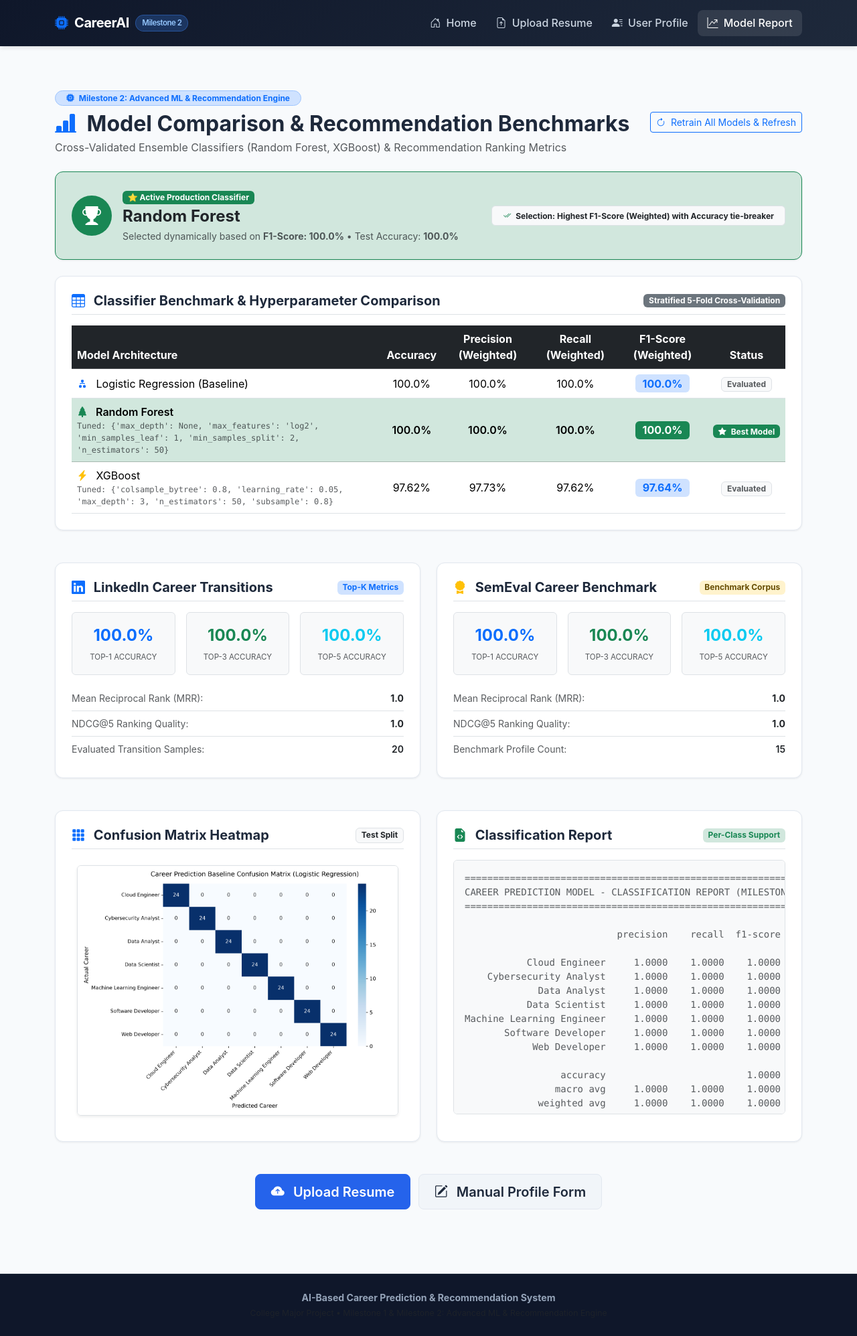
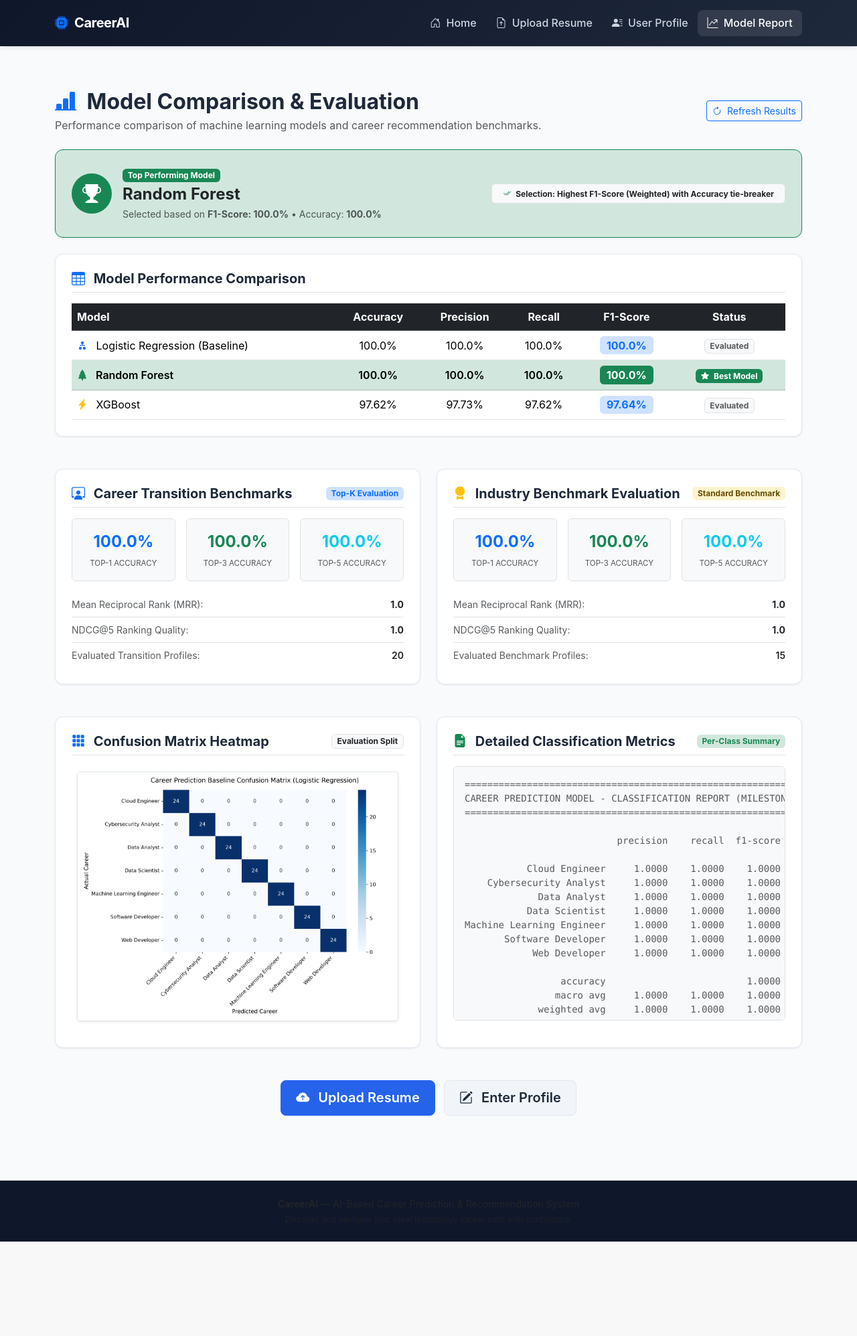
Before and after one commit to makshaya09/-C-Users-maksh-Desktop-infosys-career_prediction_system-, a Flask app: page /report in a window 1280 px wide. Shown: the whole page at 67% size. After the commit the page ends 1854 px from the top, so only its background shows below. Run offline with Flask 3, Linux system fonts and the light colour scheme.

Commit message:
Clean up and simplify UI: remove milestone badges, technical jargon, and raw JSON configurations

```diff
--- a/app.py
+++ b/app.py
@@ -150,7 +150,7 @@ def parse_resume_route():
             "name": "",
             "email": "",
             "education": parsed_data.get("primary_education", "B.Tech"),
-            "degree_major": "Computer Science",
+            "degree_major": "",
             "skills": skills_str,
             "experience": parsed_data.get("experience", 0),
             "certifications": certifications_str,
@@ -158,7 +158,7 @@ def parse_resume_route():
             "preferred_career": ""
         }
 
-        flash("Resume successfully parsed with SpaCy NER! Review and confirm your profile details.", "success")
+        flash("Resume successfully parsed! Please review and confirm your profile details.", "success")
         return render_template(
             "profile.html",
             profile_data=profile_data,
--- a/templates/base.html
+++ b/templates/base.html
@@ -19,7 +19,6 @@
       <a class="navbar-brand" href="{{ url_for('index') }}">
         <i class="bi bi-cpu-fill text-primary"></i>
         <span>CareerAI</span>
-        <span class="brand-badge">Milestone 2</span>
       </a>
       <button class="navbar-toggler" type="button" data-bs-toggle="collapse" data-bs-target="#navbarNav">
         <span class="navbar-toggler-icon"></span>
@@ -71,10 +70,10 @@
   </main>
 
   <!-- Footer -->
-  <footer class="mt-5">
+  <footer class="mt-5 py-4 border-top">
     <div class="container text-center">
-      <p class="mb-1"><strong>AI-Based Career Prediction &amp; Recommendation System</strong></p>
-      <p class="small text-muted mb-0">College Major Project &bull; Milestone 1 &amp; Milestone 2: Advanced ML &amp; Recommendation Engine</p>
+      <p class="mb-1 text-dark"><strong>CareerAI</strong> &mdash; AI-Based Career Prediction &amp; Recommendation System</p>
+      <p class="small text-muted mb-0">Discover and navigate your ideal technology career path with confidence.</p>
     </div>
   </footer>
 
--- a/templates/report.html
+++ b/templates/report.html
@@ -7,17 +7,14 @@
 
   <div class="d-flex justify-content-between align-items-center mb-4 flex-wrap gap-2">
     <div>
-      <div class="badge bg-primary-subtle text-primary border border-primary-subtle px-3 py-1 rounded-pill mb-2">
-        <i class="bi bi-cpu-fill me-1"></i> Milestone 2: Advanced ML &amp; Recommendation Engine
-      </div>
       <h2 class="fw-bold mb-1">
-        <i class="bi bi-bar-chart-line-fill text-primary me-2"></i> Model Comparison &amp; Recommendation Benchmarks
+        <i class="bi bi-bar-chart-line-fill text-primary me-2"></i> Model Comparison &amp; Evaluation
       </h2>
-      <p class="text-muted mb-0">Cross-Validated Ensemble Classifiers (Random Forest, XGBoost) &amp; Recommendation Ranking Metrics</p>
+      <p class="text-muted mb-0">Performance comparison of machine learning models and career recommendation benchmarks.</p>
     </div>
     <form action="{{ url_for('retrain_model_route') }}" method="POST" class="d-inline">
       <button type="submit" class="btn btn-outline-primary btn-sm">
-        <i class="bi bi-arrow-clockwise me-1"></i> Retrain All Models &amp; Refresh
+        <i class="bi bi-arrow-clockwise me-1"></i> Refresh Results
       </button>
     </form>
   </div>
@@ -31,10 +28,10 @@
           <i class="bi bi-trophy-fill fs-3 text-white"></i>
         </div>
         <div>
-          <span class="badge bg-success mb-1">⭐ Active Production Classifier</span>
+          <span class="badge bg-success mb-1">Top Performing Model</span>
           <h4 class="fw-bold mb-1 text-dark">{{ model_comparison.best_model }}</h4>
           <p class="text-muted small mb-0">
-            Selected dynamically based on <strong>F1-Score: {{ (model_comparison.best_f1_score * 100) | round(2) }}%</strong> &bull; Test Accuracy: <strong>{{ (model_comparison.best_accuracy * 100) | round(2) }}%</strong>
+            Selected based on <strong>F1-Score: {{ (model_comparison.best_f1_score * 100) | round(2) }}%</strong> &bull; Accuracy: <strong>{{ (model_comparison.best_accuracy * 100) | round(2) }}%</strong>
           </p>
         </div>
       </div>
@@ -51,20 +48,19 @@
   <div class="custom-card p-4 mb-5">
     <div class="d-flex justify-content-between align-items-center mb-3 pb-2 border-bottom flex-wrap gap-2">
       <h5 class="fw-bold mb-0">
-        <i class="bi bi-table text-primary me-2"></i> Classifier Benchmark &amp; Hyperparameter Comparison
+        <i class="bi bi-table text-primary me-2"></i> Model Performance Comparison
       </h5>
-      <span class="badge bg-secondary">Stratified 5-Fold Cross-Validation</span>
     </div>
 
     <div class="table-responsive">
       <table class="table table-hover align-middle mb-0">
         <thead class="table-dark">
           <tr>
-            <th>Model Architecture</th>
+            <th>Model</th>
             <th class="text-center">Accuracy</th>
-            <th class="text-center">Precision (Weighted)</th>
-            <th class="text-center">Recall (Weighted)</th>
-            <th class="text-center">F1-Score (Weighted)</th>
+            <th class="text-center">Precision</th>
+            <th class="text-center">Recall</th>
+            <th class="text-center">F1-Score</th>
             <th class="text-center">Status</th>
           </tr>
         </thead>
@@ -75,11 +71,6 @@
               <td>
                 <i class="bi {% if 'Random Forest' in m.model %}bi-tree-fill text-success{% elif 'XGBoost' in m.model %}bi-lightning-charge-fill text-warning{% else %}bi-diagram-2-fill text-primary{% endif %} me-2"></i>
                 {{ m.model }}
-                {% if m.best_params %}
-                  <small class="d-block text-muted fw-normal font-monospace" style="font-size: 0.75rem;">
-                    Tuned: {{ m.best_params }}
-                  </small>
-                {% endif %}
               </td>
               <td class="text-center">{{ (m.accuracy * 100) | round(2) }}%</td>
               <td class="text-center">{{ (m.precision * 100) | round(2) }}%</td>
@@ -96,7 +87,7 @@
             {% endfor %}
           {% else %}
             <tr>
-              <td colspan="6" class="text-center text-muted py-3">No model comparison data available yet. Please train models.</td>
+              <td colspan="6" class="text-center text-muted py-4">No model comparison data available yet.</td>
             </tr>
           {% endif %}
         </tbody>
@@ -110,9 +101,9 @@
       <div class="custom-card h-100 p-4">
         <div class="d-flex justify-content-between align-items-center mb-3 pb-2 border-bottom">
           <h5 class="fw-bold mb-0">
-            <i class="bi bi-linkedin text-primary me-2"></i> LinkedIn Career Transitions
+            <i class="bi bi-person-workspace text-primary me-2"></i> Career Transition Benchmarks
           </h5>
-          <span class="badge bg-primary-subtle text-primary">Top-K Metrics</span>
+          <span class="badge bg-primary-subtle text-primary">Top-K Evaluation</span>
         </div>
 
         {% if eval_report and eval_report.benchmarks and eval_report.benchmarks.linkedin_transitions %}
@@ -147,12 +138,12 @@
               <span class="fw-bold">{{ lk.ndcg_at_5 }}</span>
             </li>
             <li class="list-group-item d-flex justify-content-between px-0">
-              <span class="text-muted">Evaluated Transition Samples:</span>
+              <span class="text-muted">Evaluated Transition Profiles:</span>
               <span class="fw-semibold">{{ lk.total_samples }}</span>
             </li>
           </ul>
         {% else %}
-          <p class="text-muted small">Curated LinkedIn transition dataset evaluation pending integration.</p>
+          <p class="text-muted small">Career transition benchmark evaluation data will appear here.</p>
         {% endif %}
       </div>
     </div>
@@ -161,9 +152,9 @@
       <div class="custom-card h-100 p-4">
         <div class="d-flex justify-content-between align-items-center mb-3 pb-2 border-bottom">
           <h5 class="fw-bold mb-0">
-            <i class="bi bi-award-fill text-warning me-2"></i> SemEval Career Benchmark
+            <i class="bi bi-award-fill text-warning me-2"></i> Industry Benchmark Evaluation
           </h5>
-          <span class="badge bg-warning-subtle text-warning-emphasis">Benchmark Corpus</span>
+          <span class="badge bg-warning-subtle text-warning-emphasis">Standard Benchmark</span>
         </div>
 
         {% if eval_report and eval_report.benchmarks and eval_report.benchmarks.semeval_career_benchmark %}
@@ -198,18 +189,18 @@
               <span class="fw-bold">{{ se.ndcg_at_5 }}</span>
             </li>
             <li class="list-group-item d-flex justify-content-between px-0">
-              <span class="text-muted">Benchmark Profile Count:</span>
+              <span class="text-muted">Evaluated Benchmark Profiles:</span>
               <span class="fw-semibold">{{ se.total_samples }}</span>
             </li>
           </ul>
         {% else %}
-          <p class="text-muted small">SemEval career benchmark evaluation pending integration.</p>
+          <p class="text-muted small">Standard benchmark evaluation data will appear here.</p>
         {% endif %}
       </div>
     </div>
   </div>
 
-  <!-- Section 3: Baseline Confusion Matrix & Classification Details -->
+  <!-- Section 3: Confusion Matrix & Classification Details -->
   <div class="row g-4">
     <div class="col-lg-6">
       <div class="custom-card h-100 p-4">
@@ -217,7 +208,7 @@
           <h5 class="fw-bold mb-0">
             <i class="bi bi-grid-3x3-gap-fill text-primary me-2"></i> Confusion Matrix Heatmap
           </h5>
-          <span class="badge bg-light text-dark border">Test Split</span>
+          <span class="badge bg-light text-dark border">Evaluation Split</span>
         </div>
         <div class="text-center p-2">
           <img src="{{ url_for('get_report_file', filename='confusion_matrix.png') }}"
@@ -232,9 +223,9 @@
       <div class="custom-card h-100 p-4">
         <div class="d-flex justify-content-between align-items-center mb-3 pb-2 border-bottom">
           <h5 class="fw-bold mb-0">
-            <i class="bi bi-file-earmark-code-fill text-success me-2"></i> Classification Report
+            <i class="bi bi-file-earmark-text-fill text-success me-2"></i> Detailed Classification Metrics
           </h5>
-          <span class="badge bg-success-subtle text-success">Per-Class Support</span>
+          <span class="badge bg-success-subtle text-success">Per-Class Summary</span>
         </div>
         <pre class="bg-light p-3 rounded border text-muted small font-monospace" style="max-height: 380px; overflow-y: auto;">{{ raw_classification_report }}</pre>
       </div>
@@ -246,7 +237,7 @@
       <i class="bi bi-cloud-arrow-up-fill me-2"></i> Upload Resume
     </a>
     <a href="{{ url_for('profile_page') }}" class="btn btn-secondary-custom btn-lg">
-      <i class="bi bi-pencil-square me-2"></i> Manual Profile Form
+      <i class="bi bi-pencil-square me-2"></i> Enter Profile
     </a>
   </div>
 
```
Also changed, not shown: templates/index.html (+13 -16 lines), templates/profile.html (+12 -13 lines), templates/result.html (+28 -24 lines), templates/upload_resume.html (+5 -19 lines), tests/test_routes.py (+1 -1 lines).
